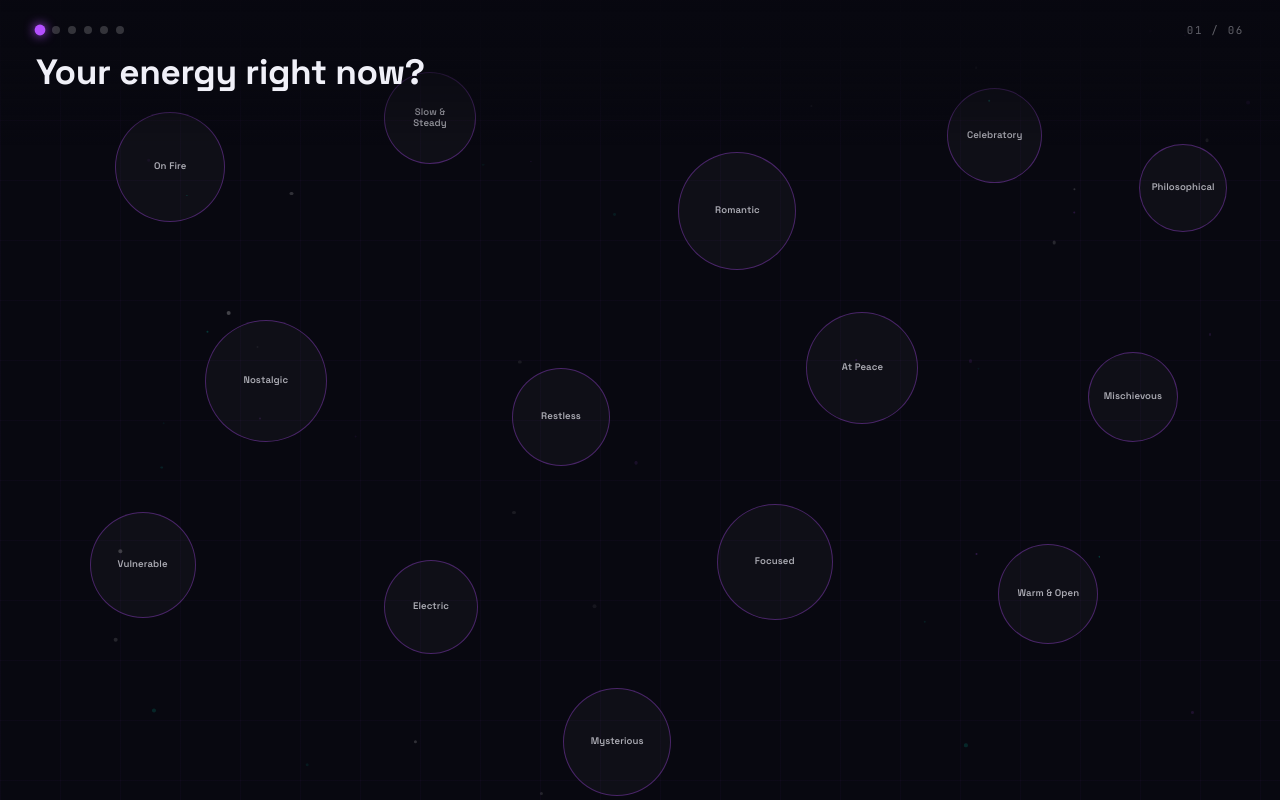
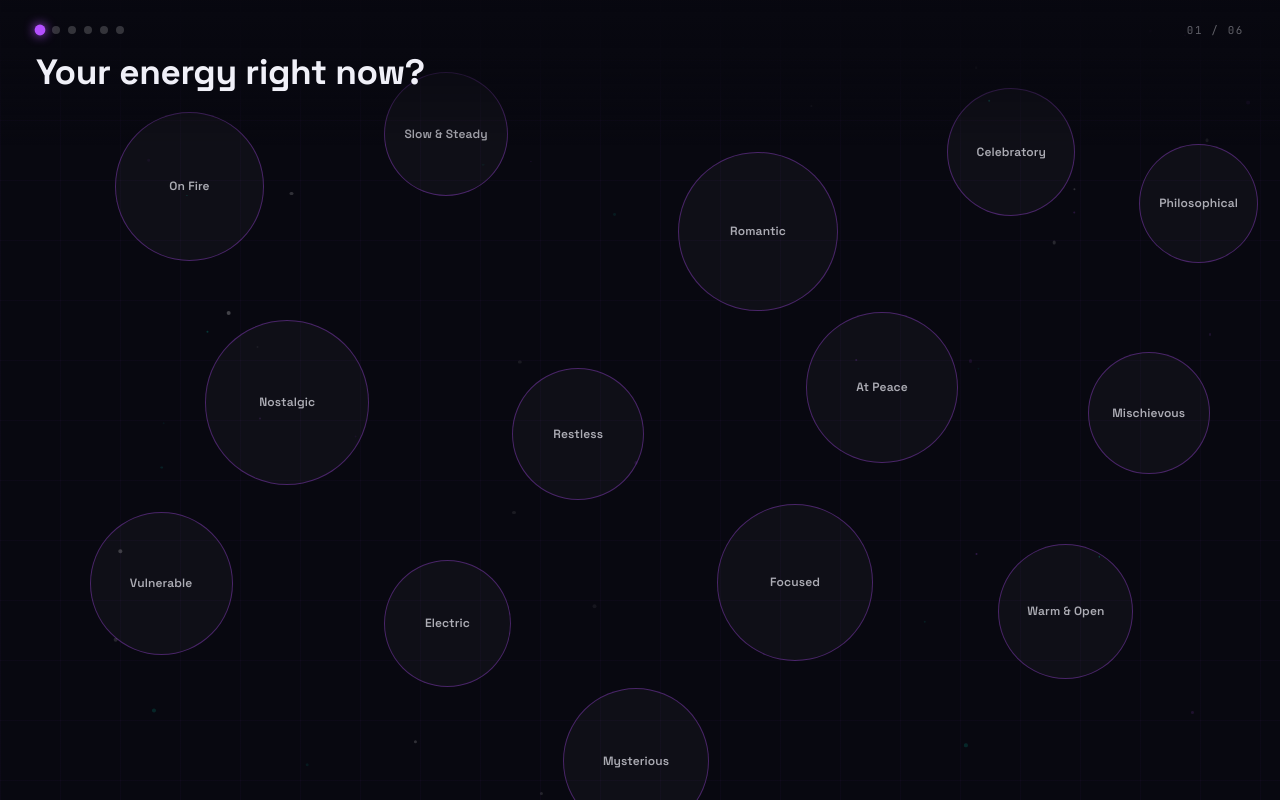
Before and after one commit to andregossip/ai-sommelier, a React (Vite) app in the folder app/: page / in a window 1280 px wide. Both pictures are taken after a click on the button "BEGIN ANALYSIS". Built offline with nearby package versions, Linux system fonts and the light colour scheme.

Commit message:
Bigger circles

```diff
--- a/app/src/components/CircleOption.tsx
+++ b/app/src/components/CircleOption.tsx
@@ -19,11 +19,13 @@ export function CircleOption({ label, pos, isSelected, onSelect, index }: Props)
     return 'idle'
   }
 
+  const size = pos.size * 1.35
+
   return (
     <motion.button
       style={{
-        width: pos.size,
-        height: pos.size,
+        width: size,
+        height: size,
         borderRadius: '50%',
         border: '1.5px solid',
         cursor: 'pointer',
@@ -36,8 +38,7 @@ export function CircleOption({ label, pos, isSelected, onSelect, index }: Props)
         fontWeight: 600,
         lineHeight: 1.2,
         letterSpacing: '0.01em',
-        // Bubble text size: raise multiplier (0.055) or ceiling (0.85rem) to make text bigger
-        fontSize: `clamp(0.6rem, ${pos.size * 0.055}px, 0.85rem)`,
+        fontSize: `clamp(0.75rem, ${size * 0.07}px, 1.1rem)`,
         backgroundColor: 'transparent',
         outline: 'none',
         WebkitAppearance: 'none',
```
